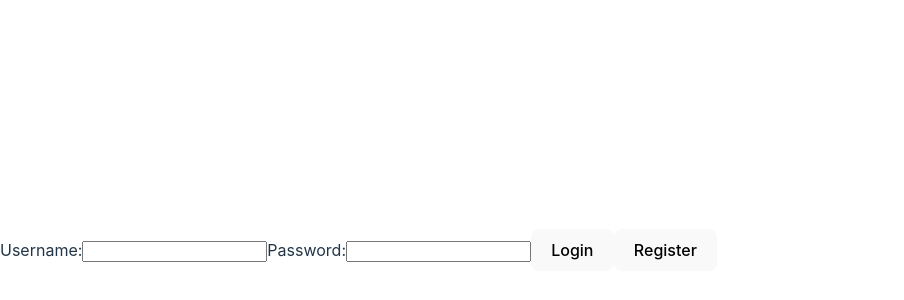
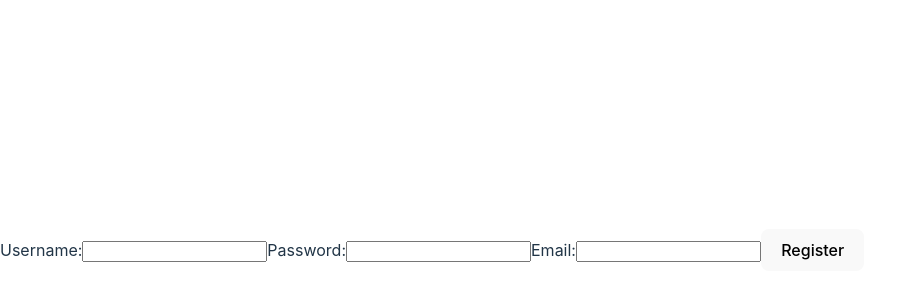
Before and after one commit to DavAnders/odin-blogapi, a React (Vite) app in the folder frontend/: page /register in a window 1280 px wide. Before the commit this address led to /login. Shown: the part 150-450 px from the top of the page, without its empty margins (0-904 px from the left). Built offline with nearby package versions, Linux system fonts and the light colour scheme.

Commit message:
Add auth route wrap and update jwt

```diff
--- a/frontend/src/App.jsx
+++ b/frontend/src/App.jsx
@@ -1,6 +1,6 @@
-// App.jsx
-import { Routes, Route, Navigate } from "react-router-dom";
+import { Routes, Route } from "react-router-dom";
 import { AuthProvider } from "./auth/AuthContext";
+import ProtectedElement from "./auth/ProtectedElement";
 import LoginForm from "./loginForm";
 import RegistrationForm from "./registerForm";
 import Dashboard from "./dashboard";
@@ -9,14 +9,27 @@ import UserList from "./userList";
 import CreatePost from "./createPost";
 import PostDetail from "./PostDetail";
 import EditPost from "./EditPost";
-import ProtectedElement from "./auth/ProtectedElement";
 
 const App = () => {
   return (
     <AuthProvider>
       <Routes>
-        <Route path="/login" element={<LoginForm />} />
-        <Route path="/register" element={<RegistrationForm />} />
+        <Route
+          path="/login"
+          element={
+            <ProtectedElement component={LoginForm} isPublic restricted />
+          }
+        />
+        <Route
+          path="/register"
+          element={
+            <ProtectedElement
+              component={RegistrationForm}
+              isPublic
+              restricted
+            />
+          }
+        />
         <Route
           path="/dashboard"
           element={<ProtectedElement component={Dashboard} />}
@@ -38,7 +51,10 @@ const App = () => {
           path="/edit-post/:id"
           element={<ProtectedElement component={EditPost} />}
         />
-        <Route path="*" element={<Navigate to="/login" />} />
+        <Route
+          path="*"
+          element={<ProtectedElement component={LoginForm} isPublic />}
+        />
       </Routes>
     </AuthProvider>
   );
--- a/frontend/src/auth/AuthContext.jsx
+++ b/frontend/src/auth/AuthContext.jsx
@@ -1,4 +1,3 @@
-// authcontext.jsx
 import { createContext, useState, useEffect } from "react";
 import { useNavigate } from "react-router-dom";
 import PropTypes from "prop-types";
@@ -6,7 +5,6 @@ import { jwtDecode } from "jwt-decode";
 
 const checkTokenValidity = (token) => {
   if (!token) return false;
-
   try {
     const decoded = jwtDecode(token);
     const currentTime = Date.now() / 1000;
@@ -26,33 +24,25 @@ const AuthProvider = ({ children }) => {
   const navigate = useNavigate();
 
   useEffect(() => {
-    const initializeAuth = () => {
     const token = localStorage.getItem("token");
-      console.log("AuthProvider useEffect called");
-      console.log("Token from localStorage on mount:", token);
     if (checkTokenValidity(token)) {
-        console.log("Token is valid");
       const decodedUser = jwtDecode(token);
+      console.log("Decoded User on mount:", decodedUser);
       setUser(decodedUser);
       setIsAuthenticated(true);
     } else {
-        console.log("Token is invalid or expired");
+      localStorage.removeItem("token");
       setIsAuthenticated(false);
       setUser(null);
-        localStorage.removeItem("token");
-        navigate("/login");
     }
     setLoading(false);
-    };
-
-    initializeAuth();
-  }, [navigate]);
+  }, []);
 
   const login = (token) => {
-    console.log("Login called with token:", token);
     if (checkTokenValidity(token)) {
       localStorage.setItem("token", token);
       const decodedUser = jwtDecode(token);
+      console.log("Decoded User after login:", decodedUser);
       setUser(decodedUser);
       setIsAuthenticated(true);
       navigate("/dashboard");
@@ -60,7 +50,6 @@ const AuthProvider = ({ children }) => {
   };
 
   const logout = () => {
-    console.log("Logout called");
     localStorage.removeItem("token");
     setIsAuthenticated(false);
     setUser(null);
@@ -69,7 +58,13 @@ const AuthProvider = ({ children }) => {
 
   return (
     <AuthContext.Provider
-      value={{ isAuthenticated, user, login, logout, loading }}
+      value={{
+        isAuthenticated,
+        user,
+        login,
+        logout,
+        loading,
+      }}
     >
       {children}
     </AuthContext.Provider>
--- a/frontend/src/auth/ProtectedElement.jsx
+++ b/frontend/src/auth/ProtectedElement.jsx
@@ -1,18 +1,34 @@
-import { useContext } from "react";
-import { Navigate } from "react-router-dom";
+import { useContext, useEffect } from "react";
 import PropTypes from "prop-types";
+import { useNavigate } from "react-router-dom";
 import { AuthContext } from "./AuthContext";
 
-function ProtectedElement({ component: Component }) {
+const ProtectedElement = ({
+  component: Component,
+  isPublic = false,
+  restricted = false,
+}) => {
   const { isAuthenticated, loading } = useContext(AuthContext);
-  if (loading) {
-    return <div>Loading...</div>;
-  }
-  return isAuthenticated ? <Component /> : <Navigate to="/login" />;
-}
+  const navigate = useNavigate();
+
+  useEffect(() => {
+    if (!loading) {
+      if (!isAuthenticated && !isPublic) {
+        navigate("/login");
+      } else if (isAuthenticated && restricted) {
+        navigate("/dashboard");
+      }
+    }
+  }, [isAuthenticated, loading, navigate, isPublic, restricted]);
+
+  if (loading) return <div>Loading...</div>;
+  return <Component />;
+};
 
 ProtectedElement.propTypes = {
   component: PropTypes.elementType.isRequired,
+  isPublic: PropTypes.bool,
+  restricted: PropTypes.bool,
 };
 
 export default ProtectedElement;
--- a/frontend/src/loginForm.jsx
+++ b/frontend/src/loginForm.jsx
@@ -1,11 +1,13 @@
-import { useState } from "react";
+import { useState, useContext } from "react";
 import { useNavigate } from "react-router-dom";
+import { AuthContext } from "./auth/AuthContext";
 
 function LoginForm() {
   const [username, setUsername] = useState("");
   const [password, setPassword] = useState("");
   const [error, setError] = useState("");
   const navigate = useNavigate();
+  const { login } = useContext(AuthContext);
 
   const handleLogin = async (event) => {
     event.preventDefault();
@@ -22,13 +24,11 @@ function LoginForm() {
       if (response.ok) {
         const data = await response.json();
         console.log("Login Successful:", data);
-        localStorage.setItem("token", data.token);
-        navigate("/dashboard");
-        console.log("Navigated to dashboard");
+        login(data.token);
       } else {
         const errorData = await response.text();
         console.error("Login Failed:", errorData);
-        throw new Error(`Login failed: ${errorData}`);
+        setError(`Login failed: ${errorData}`);
       }
     } catch (error) {
       console.error("Error during login:", error);
--- a/frontend/src/registerForm.jsx
+++ b/frontend/src/registerForm.jsx
@@ -1,14 +1,38 @@
-import { useState } from "react";
-import { useNavigate } from "react-router-dom";
+import { useState, useContext } from "react";
+import { AuthContext } from "./auth/AuthContext";
 
 function RegistrationForm() {
   const [username, setUsername] = useState("");
   const [password, setPassword] = useState("");
   const [email, setEmail] = useState("");
-  const navigate = useNavigate();
-
+  const { login } = useContext(AuthContext);
+  const [error, setError] = useState("");
   const handleRegister = async (event) => {
     event.preventDefault();
+
+    // Regex patterns
+    const usernamePattern = /^[a-zA-Z0-9_]{3,15}$/;
+    const passwordPattern = /^(?=.*[A-Za-z])(?=.*\d)[A-Za-z\d]{8,}$/;
+    const emailPattern = /^[^\s@]+@[^\s@]+\.[^\s@]+$/;
+
+    // Validation
+    if (!usernamePattern.test(username)) {
+      setError(
+        "Invalid username. It must be 3-15 characters long and can contain letters, numbers, and underscores."
+      );
+      return;
+    }
+    if (!passwordPattern.test(password)) {
+      setError(
+        "Invalid password. It must be at least 8 characters long and contain at least one letter and one number."
+      );
+      return;
+    }
+    if (!emailPattern.test(email)) {
+      setError("Invalid email format.");
+      return;
+    }
+
     try {
       const response = await fetch(import.meta.env.VITE_API_URL + "/register", {
         method: "POST",
@@ -20,14 +44,17 @@ function RegistrationForm() {
       });
 
       if (response.ok) {
-        console.log("Registration Successful");
-        navigate("/dashboard");
+        const data = await response.json();
+        console.log("Registration Successful:", data);
+        login(data.token); // Use the token returned in the response body
+        setError(""); // Clear any previous error
       } else {
         const errorData = await response.json();
-        console.error("Registration Failed:", errorData.message);
+        setError(errorData.error); // Set the error message from the response
       }
     } catch (error) {
       console.error("Error during registration:", error);
+      setError("An unexpected error occurred. Please try again later.");
     }
   };
 
@@ -58,6 +85,8 @@ function RegistrationForm() {
         />
       </label>
       <button type="submit">Register</button>
+      {error && <p style={{ color: "red" }}>{error}</p>}{" "}
+      {/* Display error message */}
     </form>
   );
 }
```
Lines whose indentation alone changed are shown as unchanged.
